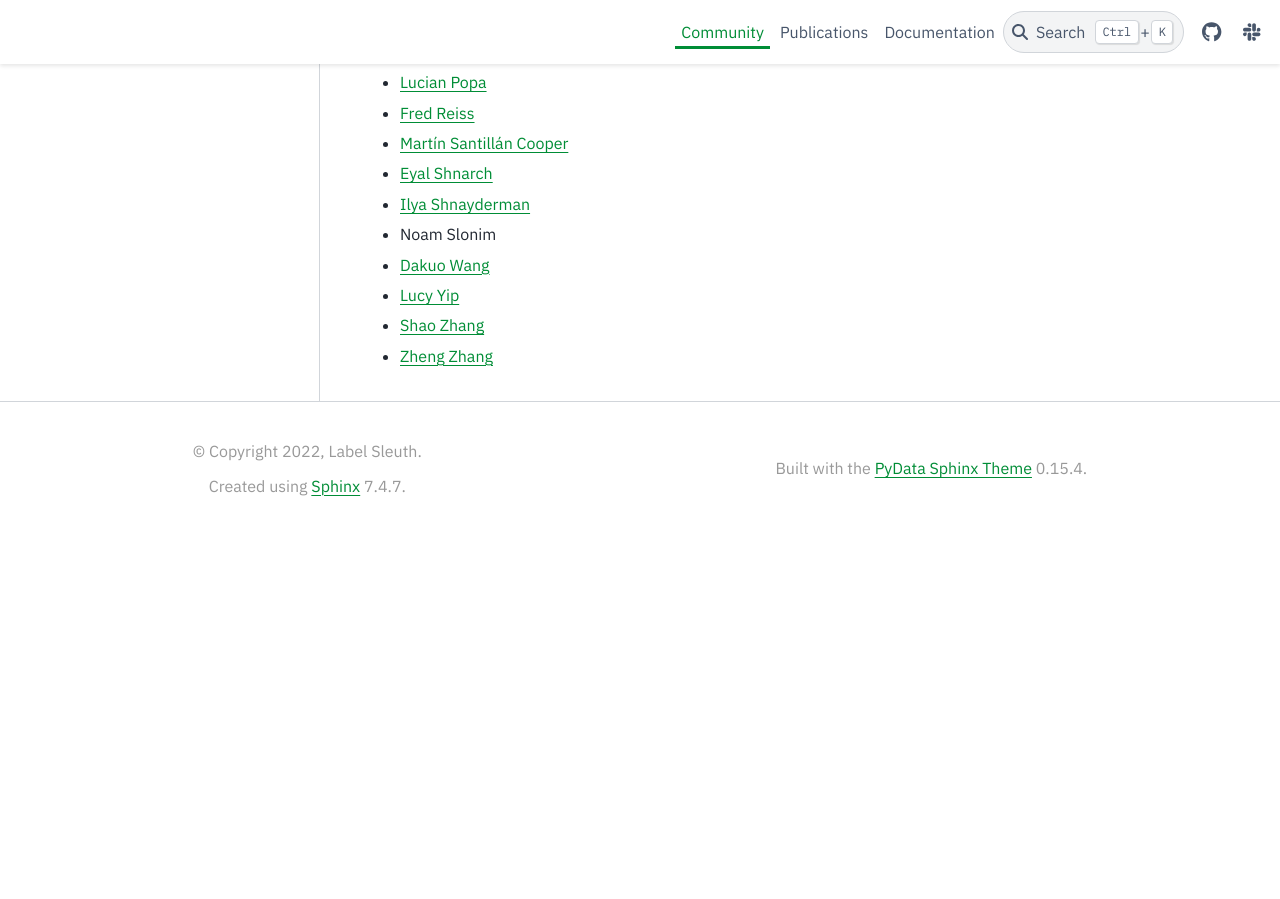
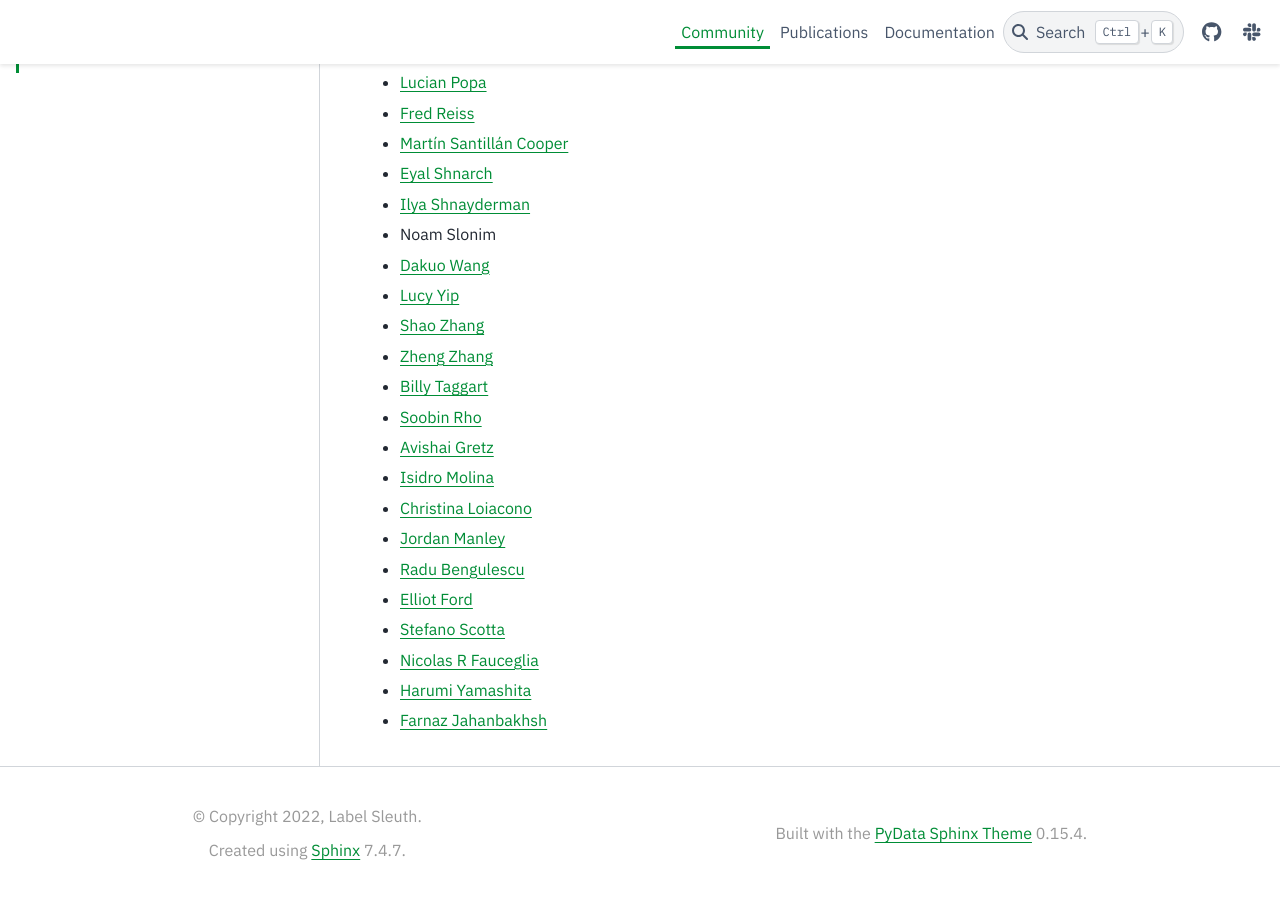
Before and after one commit to label-sleuth/label-sleuth.org, a Sphinx documentation site: the page built from docs/contributors.md, in a window 1280 px wide and 900 px high, scrolled down 728 px. Built offline with Sphinx 7.4.7 and the PyData theme 0.15.4, drawn with Linux system fonts in a browser that asks for light colours; before the commit the page ends 1263 px from its top, so only the background shows below that.

Commit message:
Update contributors list

```diff
--- a/docs/contributors.md
+++ b/docs/contributors.md
@@ -29,3 +29,15 @@
 - [Lucy Yip](https://github.com/lyip12)
 - [Shao Zhang](https://github.com/ShaoZhang0115)
 - [Zheng Zhang](https://github.com/roryzhengzhang)
+- [Billy Taggart](https://github.com/williamtaggart97)
+- [Soobin Rho](https://github.com/soobinrho)
+- [Avishai Gretz](https://github.com/avishaig-1)
+- [Isidro Molina](https://github.com/imolina212)
+- [Christina Loiacono](https://github.com/christina-ml)
+- [Jordan Manley](https://github.com/werner33)
+- [Radu Bengulescu](https://github.com/credo99)
+- [Elliot Ford](https://github.com/EFord36)
+- [Stefano Scotta](https://github.com/stefanoscotta)
+- [Nicolas R Fauceglia](https://github.com/eeelnico)
+- [Harumi Yamashita](https://github.com/Kelp710)
+- [Farnaz Jahanbakhsh](https://github.com/farnazj)
```
